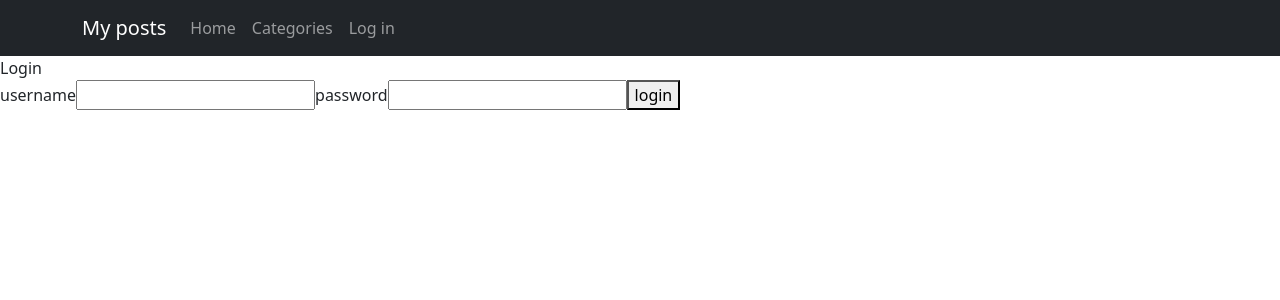
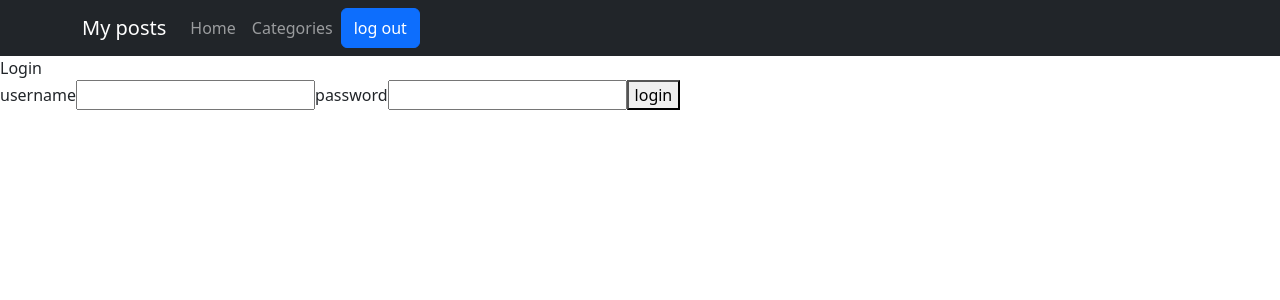
Before and after one commit to yihu55/cms-headless-react, a React (Create React App) app: page /login in a window 1280 px wide. Shown: the top 300 px of the page. Built offline with nearby package versions, Linux system fonts and the light colour scheme.

Commit message:
config .env

```diff
--- a/src/components/Login.jsx
+++ b/src/components/Login.jsx
@@ -9,7 +9,10 @@ export default function Login() {
   const login=async(e)=>{
     e.preventDefault()
     const url=`${process.env.REACT_APP_API_URL}/wp-json/jwt-auth/v1/token`
-    const payload={username,password}
+    const payload={
+      username:process.env.REACT_APP_USERNAME,
+      password:process.env.REACT_APP_PASSWORD
+    }
     await fetch(url,{
         method:'POST',
         headers:{
--- a/src/components/Navbar.jsx
+++ b/src/components/Navbar.jsx
@@ -17,7 +17,7 @@ function NavbarComponent() {
       <Nav className="me-auto">
         <Nav.Link href="/">Home</Nav.Link>
         <Nav.Link href="/categories">Categories</Nav.Link>
-        {!token ? <Nav.Link href="/login">Log in</Nav.Link> : <Button onClick={logout}>log out</Button>}
+        {token===undefined ? <Nav.Link href="/login">Log in</Nav.Link> : <Button onClick={logout}>log out</Button>}
       </Nav>
     </Container>
   </Navbar></>
```
Also changed, not shown: 2 other files (tests, documents, lock files or other folders).
